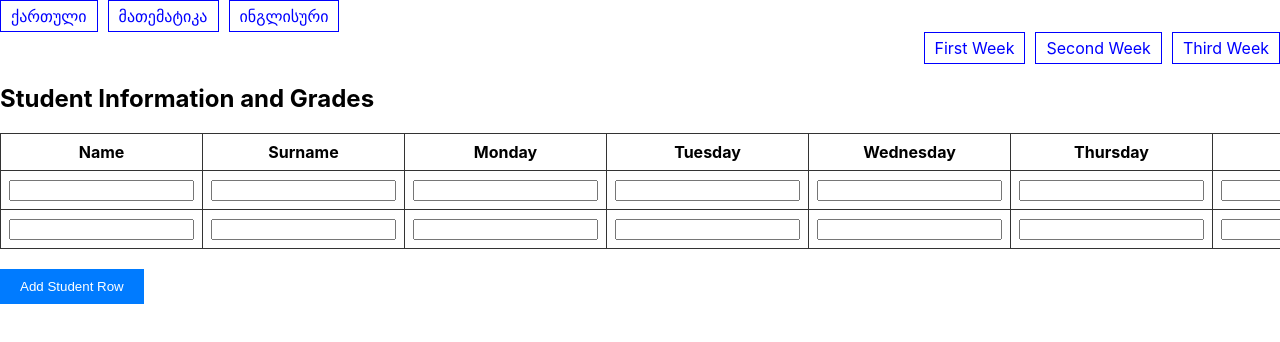
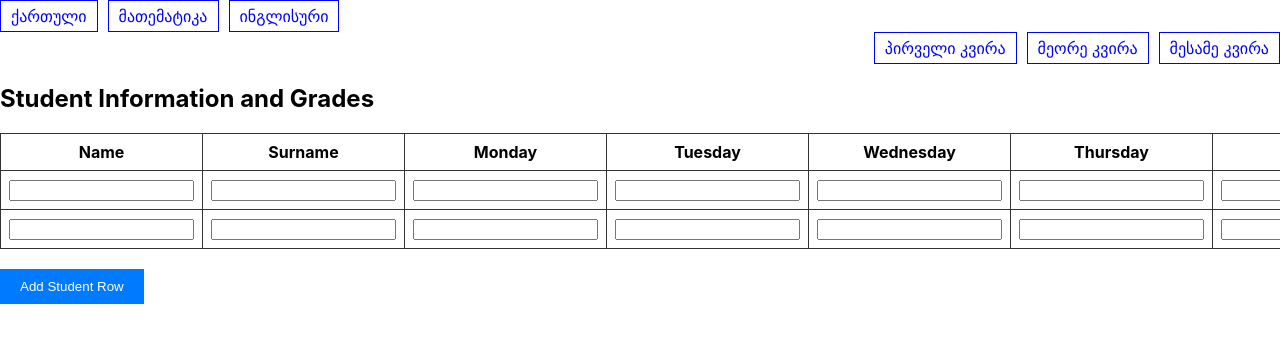
Before and after one commit to maci03/Digital-Institute---second-project, a React (Create React App) app: page /subject/1/week/1 in a window 1280 px wide. Shown: the top 342 px of the page. Built offline with nearby package versions, Linux system fonts and the light colour scheme.

Commit message:
work on route subject button

```diff
--- a/src/components/SubjectButtons.js
+++ b/src/components/SubjectButtons.js
@@ -7,7 +7,7 @@ import "../App.css";
 function SubjectButtons() {
   return (
     <div id="buttons" className="button-container">
-      <Link to="/subject/georgian/week/first" className="button">ქართული</Link>
+      <Link to="/:subject/:week" className="button">ქართული</Link>
       <Link to="/subject/math" className="button">მათემატიკა</Link>
       <Link to="/subject/english" className="button">ინგლისური</Link>
     </div>
--- a/src/components/WeekFilterButtons.js
+++ b/src/components/WeekFilterButtons.js
@@ -5,9 +5,9 @@ import { Link } from 'react-router-dom';
 function WeekFilterButtons() {
     return (
       <div id="week-filter-buttons" className="button-container-week">
-        <Link to="/week/first" className="button">First Week</Link>
-        <Link to="/week/second" className="button">Second Week</Link>
-        <Link to="/week/third" className="button">Third Week</Link>
+        <Link to="/week/first" className="button">პირველი კვირა</Link>
+        <Link to="/week/second" className="button">მეორე კვირა</Link>
+        <Link to="/week/third" className="button">მესამე კვირა</Link>
       </div>
 
 
```
